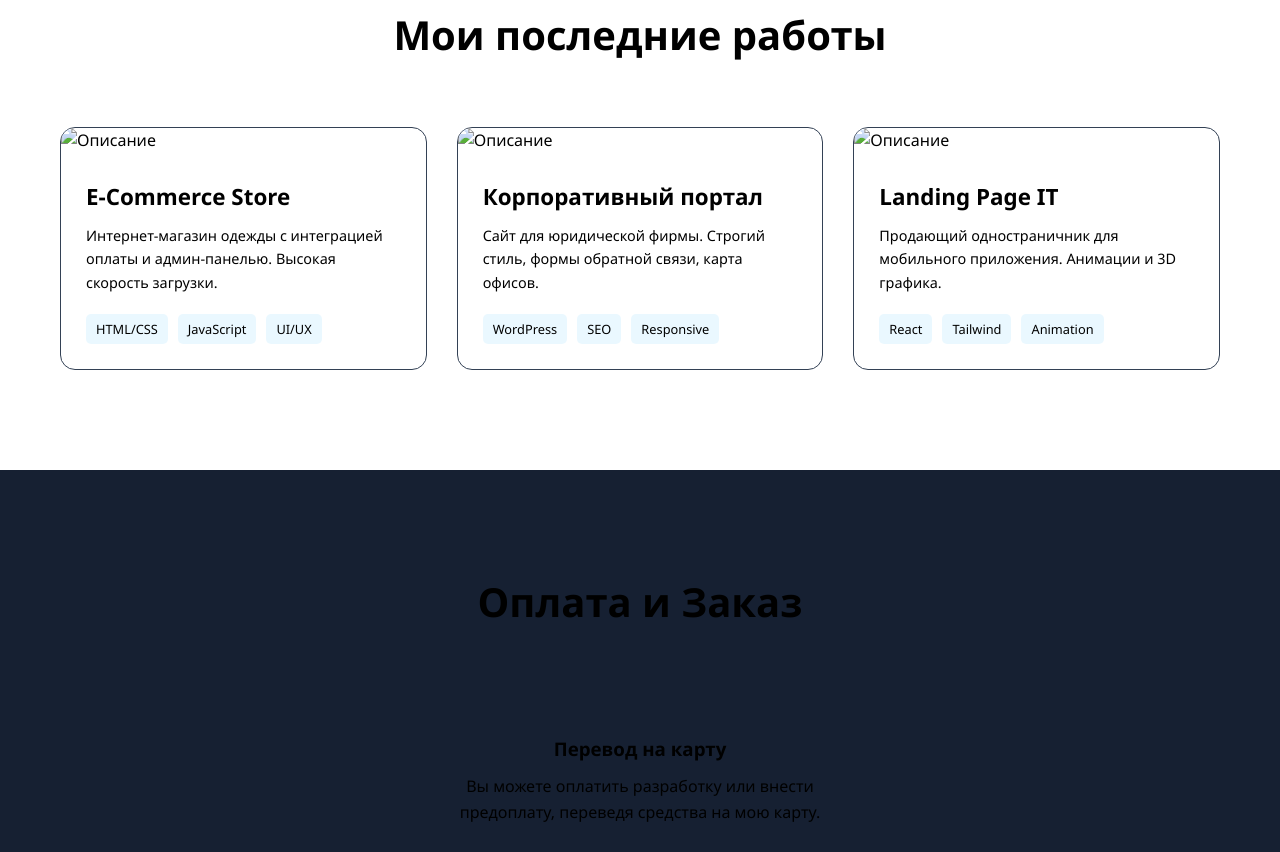
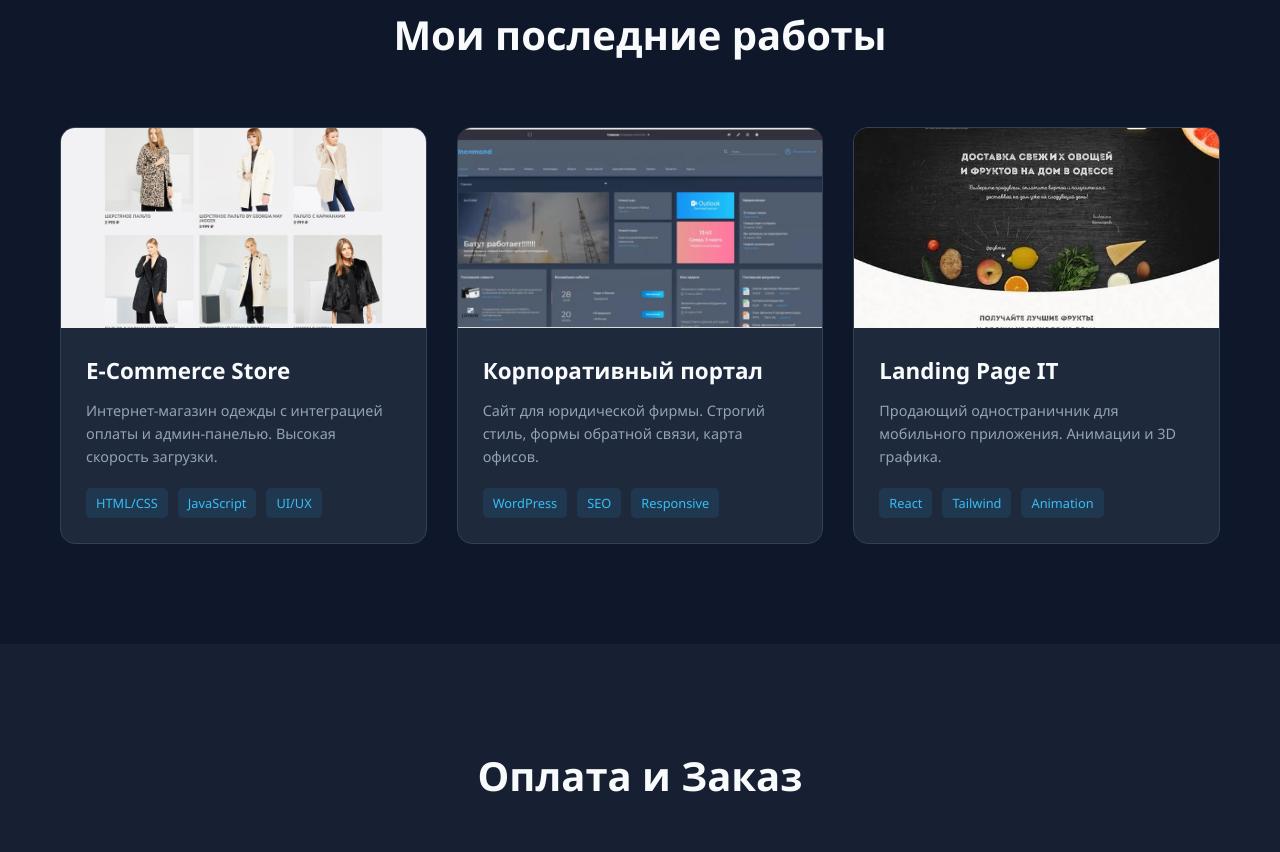
Before and after one commit to Kithoh2026/kiy, a plain HTML site: page index.html in a window 1280 px wide. Shown: the part 897-1749 px from the top of the page. Drawn offline with nearby package versions, Linux system fonts and the light colour scheme.

Commit message:
Add lightbox gallery

```diff
--- a/index.html
+++ b/index.html
@@ -4,8 +4,11 @@
     <meta charset="UTF-8">
     <meta name="viewport" content="width=device-width, initial-scale=1.0">
     <title>WebDev Pro | Разработка сайтов</title>
+
+    <!-- GLightbox CSS -->
+    <link rel="stylesheet" href="https://cdn.jsdelivr.net/npm/glightbox/dist/css/glightbox.min.css">
+
     <style>
-<link rel="stylesheet" href="https://cdn.jsdelivr.net/npm/glightbox/dist/css/glightbox.min.css">
         /* --- СТИЛИ (CSS) --- */
         :root {
             --bg-color: #0f172a;
@@ -41,7 +44,7 @@
         .hero h1 { font-size: 4rem; margin-bottom: 20px; line-height: 1.1; }
         .hero h1 span { color: var(--accent); }
         .hero p { font-size: 1.2rem; color: var(--text-secondary); margin-bottom: 40px; max-width: 600px; margin-left: auto; margin-right: auto; }
-        .cta-btn { padding: 15px 40px; background: var(--gradient); color: white; border-radius: 50px; font-size: 1.1rem; font-weight: bold; box-shadow: 0 10px 20px rgba(56, 189, 248, 0.3); display: inline-block; }
+        .cta-btn { padding: 15px 40px; background: var(--gradient); color: white; border-radius: 50px; font-size: 1.1rem; font-weight: bold; box-shadow: 0 10px 20px rgba(56, 189, 248, 0.3); display: inline-block; cursor: pointer; border: none; }
         .cta-btn:hover { transform: translateY(-3px); box-shadow: 0 15px 30px rgba(56, 189, 248, 0.4); }
 
         /* Portfolio */
@@ -52,12 +55,21 @@
         .project-card { background: var(--card-bg); border-radius: 15px; overflow: hidden; transition: 0.3s; border: 1px solid #334155; position: relative; }
         .project-card:hover { transform: translateY(-10px); border-color: var(--accent); }
 
-        /* Обновлённый стиль для изображений */
+        /* Стили для кликабельных изображений */
+        .project-img-link {
+            display: block;
+            overflow: hidden;
+            cursor: zoom-in;
+        }
         .project-img {
             height: 200px;
             width: 100%;
             object-fit: cover;
             display: block;
+            transition: transform 0.4s ease;
+        }
+        .project-img-link:hover .project-img {
+            transform: scale(1.08);
         }
 
         .project-info { padding: 25px; }
@@ -111,7 +123,7 @@
         </div>
     </section>
 
-    <!-- Портфолио с реальными изображениями -->
+    <!-- Портфолио с кликабельными изображениями -->
     <section id="portfolio" class="section">
         <div class="container">
             <h2 class="section-title">Мои последние работы</h2>
@@ -119,9 +131,9 @@
 
                 <!-- Проект 1 -->
                 <div class="project-card">
-                    <a href="images/shop.jpg" class="glightbox zoomable">
-  <img src="images/photo1.jpg" alt="Описание">
-</a>
+                    <a href="images/shop.jpg" class="glightbox project-img-link" data-gallery="portfolio" data-glightbox="title: E-Commerce Store; description: Интернет-магазин одежды">
+                        <img src="images/shop.jpg" alt="E-Commerce Store" class="project-img">
+                    </a>
                     <div class="project-info">
                         <h3>E-Commerce Store</h3>
                         <p>Интернет-магазин одежды с интеграцией оплаты и админ-панелью. Высокая скорость загрузки.</p>
@@ -135,9 +147,10 @@
 
                 <!-- Проект 2 -->
                 <div class="project-card">
-                    <a href="corp.jpg" class="glightbox zoomable">
-  <img src="images/photo1.jpg" alt="Описание">
-</a>                    <div class="project-info">
+                    <a href="images/corp.jpg" class="glightbox project-img-link" data-gallery="portfolio" data-glightbox="title: Корпоративный портал; description: Сайт для юридической фирмы">
+                        <img src="images/corp.jpg" alt="Корпоративный портал" class="project-img">
+                    </a>
+                    <div class="project-info">
                         <h3>Корпоративный портал</h3>
                         <p>Сайт для юридической фирмы. Строгий стиль, формы обратной связи, карта офисов.</p>
                         <div class="tags">
@@ -150,9 +163,9 @@
 
                 <!-- Проект 3 -->
                 <div class="project-card">
-                    <a href="images/app.jpg" class="glightbox zoomable">
-  <img src="images/photo1.jpg" alt="Описание">
-</a>
+                    <a href="images/app.jpg" class="glightbox project-img-link" data-gallery="portfolio" data-glightbox="title: Landing Page IT; description: Продающий одностраничник для мобильного приложения">
+                        <img src="images/app.jpg" alt="Landing Page IT" class="project-img">
+                    </a>
                     <div class="project-info">
                         <h3>Landing Page IT</h3>
                         <p>Продающий одностраничник для мобильного приложения. Анимации и 3D графика.</p>
@@ -207,7 +220,18 @@
         </div>
     </footer>
 
+    <!-- GLightbox JS -->
+    <script src="https://cdn.jsdelivr.net/npm/glightbox/dist/js/glightbox.min.js"></script>
     <script>
+        // Инициализация Lightbox с галереей
+        const lightbox = GLightbox({
+            selector: '.glightbox',
+            touchNavigation: true,
+            loop: true,
+            skin: 'clean'
+        });
+
+        // Копирование номера карты
         function copyCard() {
             const cardText = document.getElementById('card-number').innerText;
             navigator.clipboard.writeText(cardText).then(() => {
@@ -216,10 +240,6 @@
                 console.error('Ошибка копирования', err);
             });
         }
-<a href="images/photo1.jpg" class="glightbox zoomable">
-  <img src="images/photo1.jpg" alt="Описание">
-</a>
     </script>
-
 </body>
 </html>
```
